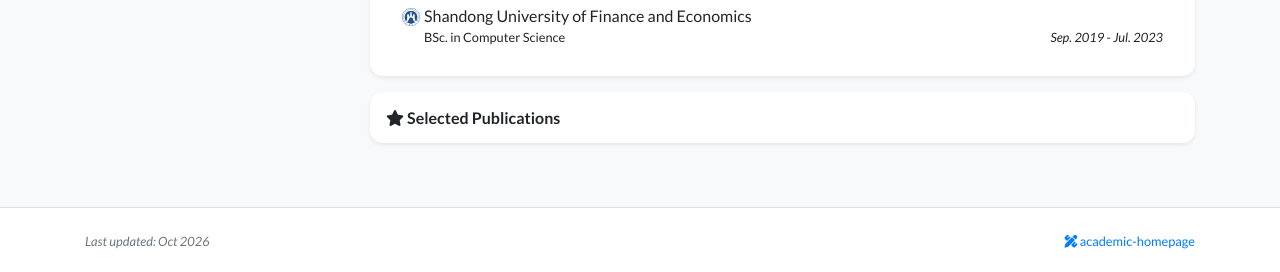
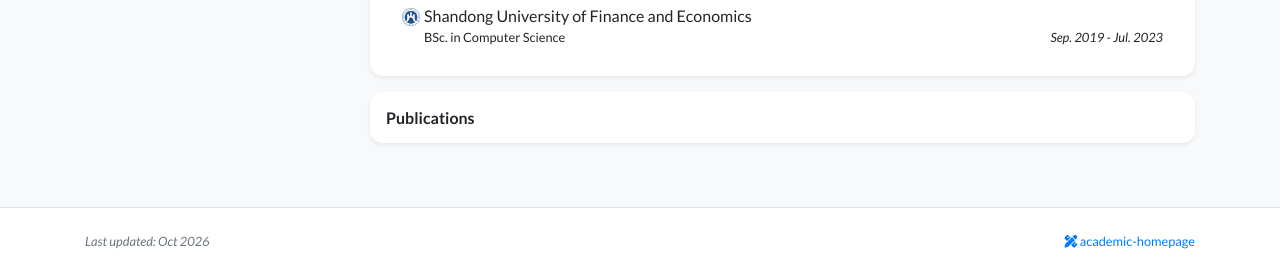
Before and after one commit to MaxCHENGLONG/maxchenglong.github.io, a Jekyll site: the page built from index.html, in a window 1280 px wide. Shown: the part 632-904 px from the top of the page. Built offline with Jekyll 4.4.1, drawn with Linux system fonts in a browser that asks for light colours; nearby versions of some CDN libraries; a style sheet for code colours, icons or effects is not loaded.

Commit message:
modified pubalication

```diff
--- a/index.html
+++ b/index.html
@@ -27,11 +27,11 @@
         {% endif %}
 
         {% if site.data.display.homepage.show_selected_publications %}
-        {% assign pubs = site.publications | sort: "date" | reverse | where: "selected", true %}
+        {% assign pubs = site.publications | sort: "date" | reverse %}
         {%
         include widgets/publication_card.html
         publications=pubs
-        title='<i class="fas fa-star"></i> Selected Publications'
+        title='Publications'
         %}
         {% endif %}
     </div>
```
